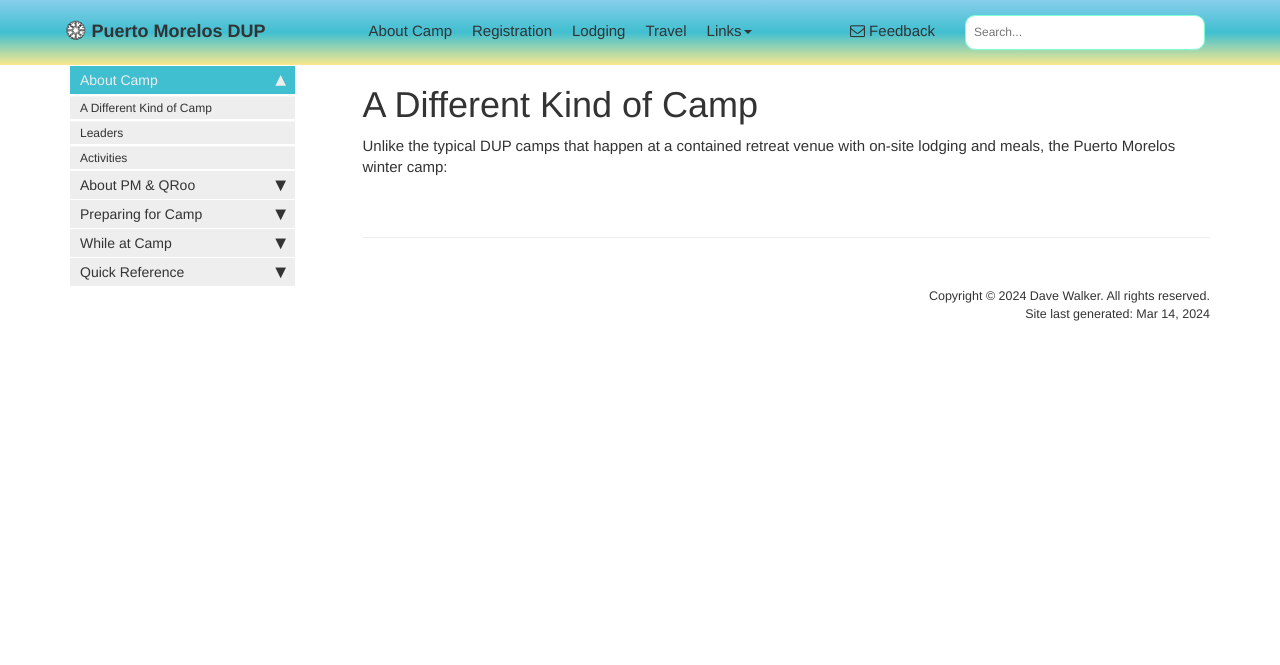
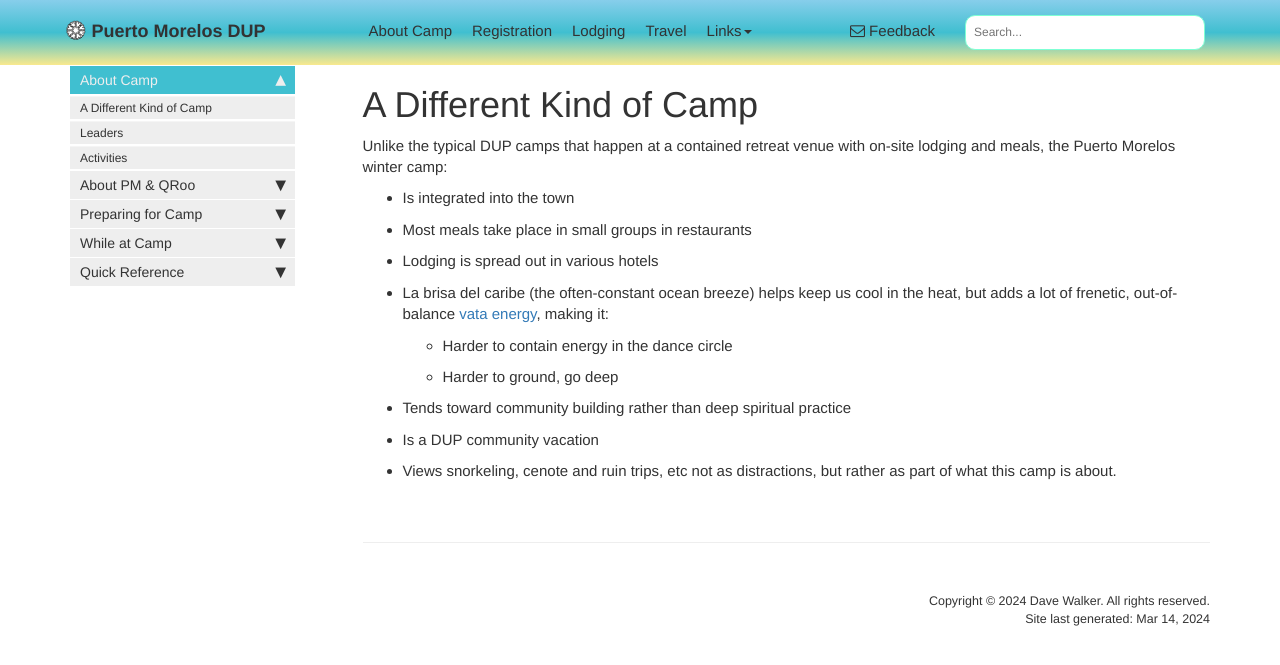
Before and after one commit to davewalker60/pmdupSAVE, a Jekyll site: the page built from pages/about-camp.md, in a window 1280 px wide. Shown: the top 665 px of the page. Built offline with Jekyll 4.4.1, drawn with Linux system fonts in a browser that asks for light colours; comment, search, counter and statistics services are not loaded.

Commit message:
still why?

```diff
--- a/pages/about-camp.md
+++ b/pages/about-camp.md
@@ -7,3 +7,13 @@ toc: false
 ---
 
 Unlike the typical DUP camps that happen at a contained retreat venue with on-site lodging and meals, the Puerto Morelos winter camp:
+
+* Is integrated into the town
+* Most meals take place in small groups in restaurants
+* Lodging is spread out in various hotels
+* La brisa del caribe (the often-constant ocean breeze) helps keep us cool in the heat, but adds a lot of frenetic, out-of-balance [vata energy](https://ayurvedichospital.com/en-blog/demystifying-doshas-vata-pitta-kapha){:target="_blank"}, making it:
+  * Harder to contain energy in the dance circle
+  * Harder to ground, go deep
+* Tends toward community building rather than deep spiritual practice
+* Is a DUP community vacation
+* Views snorkeling, cenote and ruin trips, etc not as distractions, but rather as part of what this camp is about.
```
